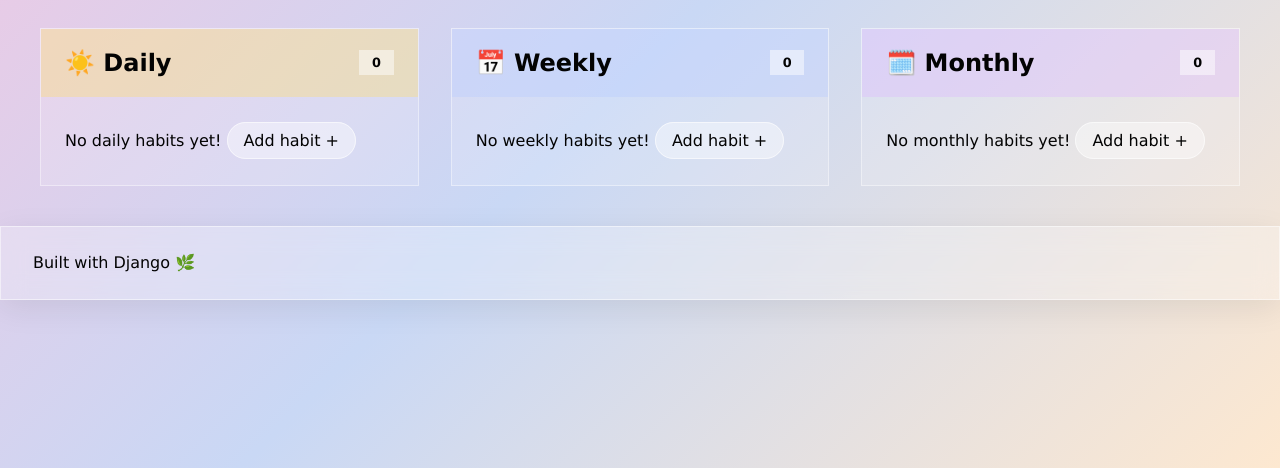
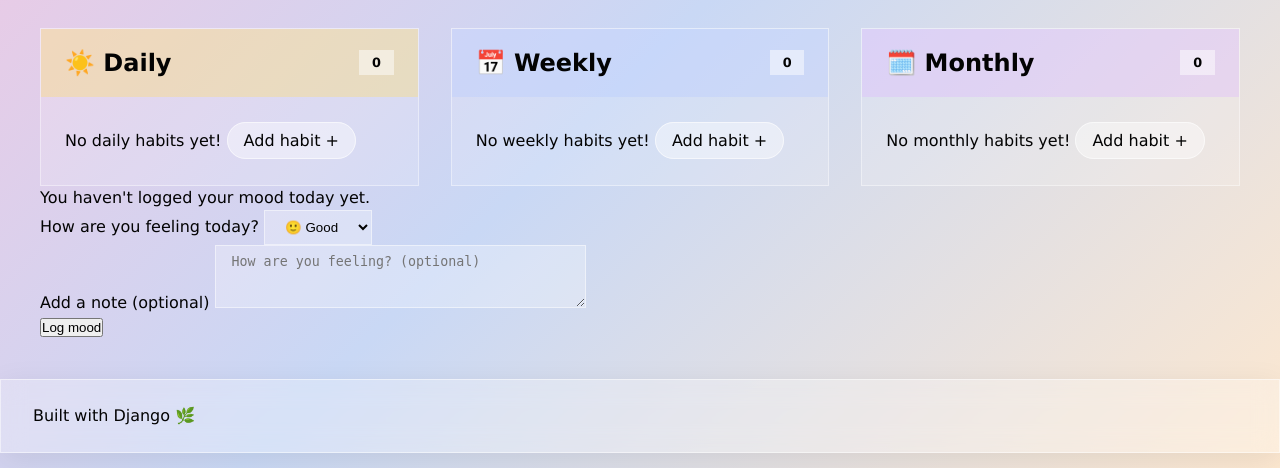
Before and after one commit to Kotelaa/habit-mood-tracker, a Django app: page / in a window 1280 px wide. Shown: the part 332-800 px from the top of the page. Run offline with Django 5.2, Linux system fonts and the light colour scheme; the visitor is signed in with stand-in values (Sample User, id 1); data that the repository does not hold is empty; parts of the project's set-up code (start-up, migrations or seed data) failed here and were passed over.

Commit message:
Create _mood_section template and connects it to habit_list template Fix bug inside add_mood (habits_list to habit_list in redirect)

```diff
--- a/habits/models.py
+++ b/habits/models.py
@@ -65,4 +65,4 @@ class Mood(models.Model):
 
     def __str__(self):
         return (f'{self.user.username} | {self.get_mood_display()} | '
-                f'Note: {self.note} | Date: {self.date}')
+                    f'Note: {self.note} | Date: {self.date}')
--- a/habits/mood_view.py
+++ b/habits/mood_view.py
@@ -19,7 +19,7 @@ def add_mood(request):
             messages.success(request, 'Mood logged successfully!')
         else:
             messages.error(request, 'Invalid mood entry.')
-    return redirect('habits_list')
+    return redirect('habit_list')
 
 
 def get_mood_context(user):
--- /dev/null
+++ b/habits/templates/habits/_mood_section.html
@@ -0,0 +1,48 @@
+<div>
+    {% if today_mood %}
+        <div>
+            <p>Today's mood: <strong>{{ today_mood.get_mood_display }}</strong></p>
+            {% if today_mood.note %}
+                <p>{{ today_mood.note }}</p>
+            {% endif %}
+        </div>
+    {% else %}
+        <p>You haven't logged your mood today yet.</p>
+    {% endif %}
+
+    <form method="post" action="{% url 'add_mood' %}">
+        {% csrf_token %}
+        {% for field in mood_form %}
+        <div>
+            <label>{{ field.label }}</label>
+            {{ field }}
+        </div>
+        {% endfor %}
+
+        <button type="submit">
+            {% if today_mood %}
+                Update mood
+            {% else %}
+                Log mood
+            {% endif %}
+        </button>
+    </form>
+
+
+    {% if recent_moods %}
+    <div>
+        <h4>Recent moods</h4>
+        <div>
+            {% for mood in recent_moods %}
+            <div>
+                <p>{{ mood.get_mood_display }}</p>
+                {% if mood.note %}
+                    <p>{{ mood.note }}</p>
+                {% endif %}
+            </div>
+            {% endfor %}
+        </div>
+    </div>
+    {% endif %}
+
+</div>
--- a/habits/templates/habits/habit_list.html
+++ b/habits/templates/habits/habit_list.html
@@ -61,7 +61,8 @@
             {% endfor %}
         </div>
     </div>
-
 </div>
 
+{% include 'habits/_mood_section.html' %}
+
 {% endblock %}
```
Also changed, not shown: habits/migrations/0003_alter_mood_unique_together.py (added).
